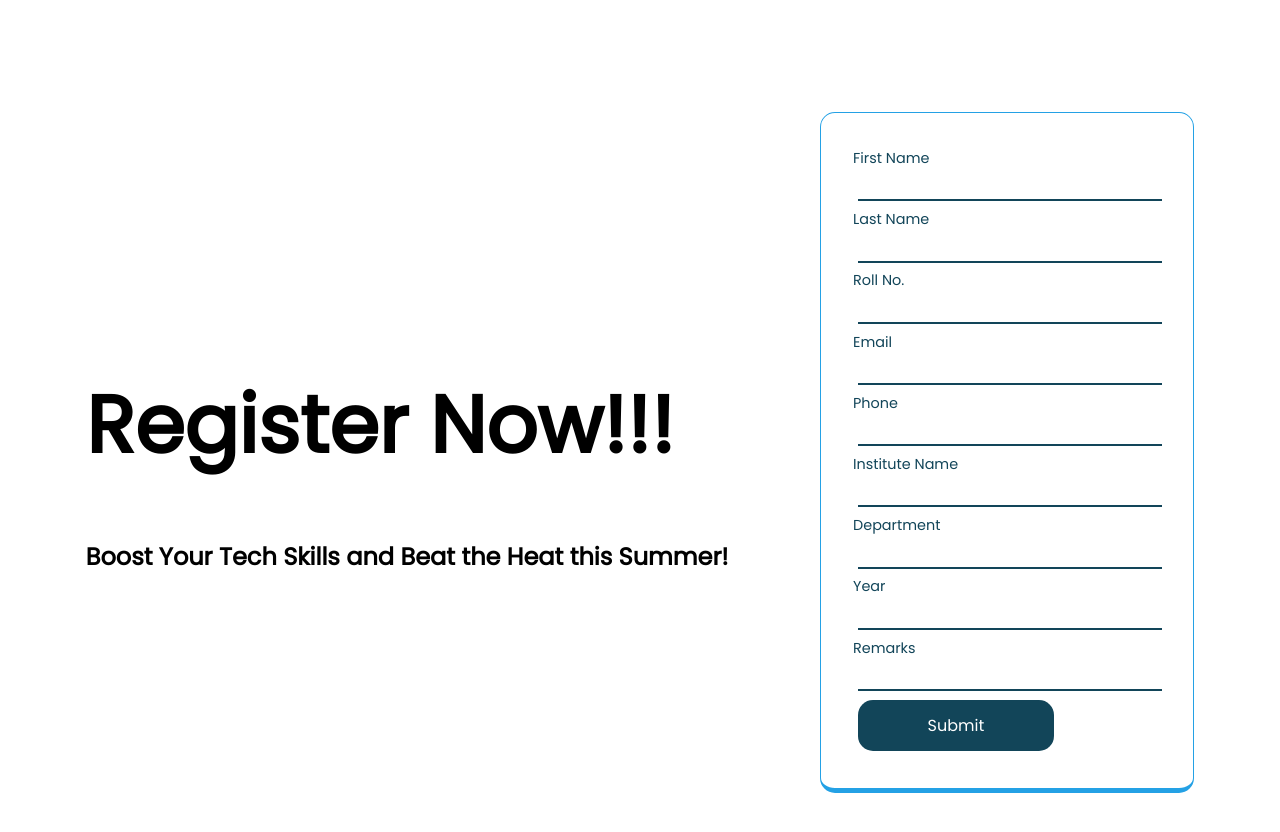
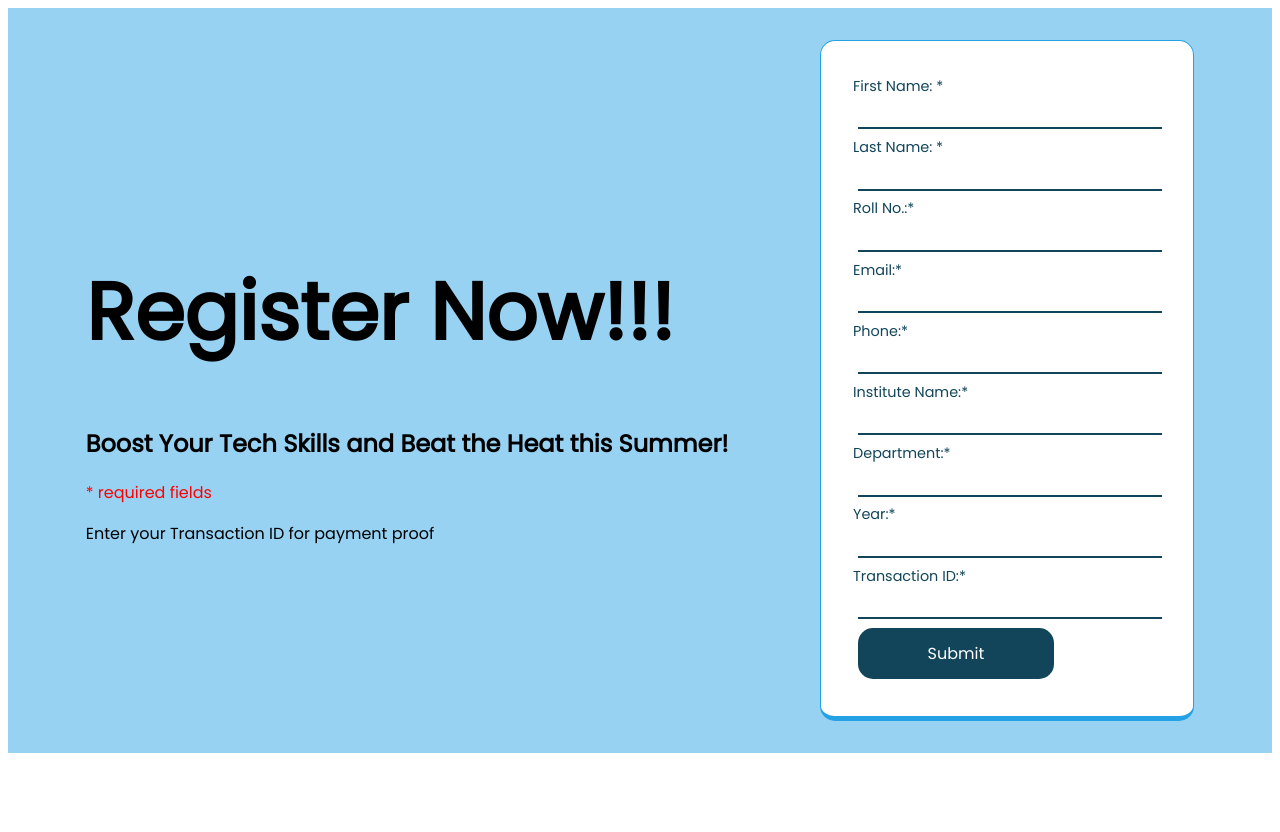
Before and after one commit to Rishit-Thaper/STC, a plain HTML site: page form.html in a window 1280 px wide. After the commit the page ends 800 px from the top, so only its background shows below. Drawn offline with Linux system fonts and the light colour scheme; a web font is replaced by a local one.

Commit message:
updateD FORM

```diff
--- a/CSS/form.css
+++ b/CSS/form.css
@@ -1,10 +1,12 @@
 @import url('https://fonts.googleapis.com/css2?family=Anton&family=DynaPuff&family=Josefin+Sans&family=Nunito&family=Nunito+Sans&family=Poppins&family=Prompt&family=Roboto&family=Roboto+Mono&family=Rubik+Dirt&display=swap');
-
+.main-registerBody{
+    background-color: #24a1e579;
+}
 .register{
     display: flex;
     justify-content: space-around;
     align-items: center;
-    margin: 5rem 0 0 0;
+    padding: 5rem 0 0 0;
     font-family: Poppins;
     padding: 2rem;
 }
--- a/JS/main.js
+++ b/JS/main.js
@@ -84,8 +84,9 @@ function submitForm(event) {
     if (xhr.readyState === 4 && xhr.status === 200) {
       // Handle the successful response, if needed
       console.log(xhr.responseText);
-      alert("response shared");
     }
+    alert("response shared");
+    form.reset();
   };
 
   xhr.send(formData);
--- a/form.html
+++ b/form.html
@@ -8,33 +8,37 @@
     <link rel="stylesheet" href="CSS/form.css">
 </head>
 <body>
+    <div class="main-registerBody">
         <div class="register">
             <div class="registerHeads">
                 <h1>Register Now!!!</h1>
                 <h2>Boost Your Tech Skills and Beat the Heat this Summer!</h2>
+                <p style="color: red">* required fields</p>
+                <p>Enter your Transaction ID for payment proof</p>
             </div>
             <div class="formBody">
                 <form action="https://script.google.com/macros/s/AKfycbx6kBRcb1DfCqzzqg2pMuVU9LKPoqAVAyN2m7EF5VjltL8fklR9lzot5BuPMKfWkcWe/exec" onsubmit="submitForm(event)" method="post" enctype="multipart/form-data">
-                <label for="fname">First Name</label><br>
+                    <label for="fname">First Name: *</label><br>
                     <input class="inputField" type="text" required name="fname"><br>
-                <label for="lname">Last Name</label><br>
+                    <label for="lname">Last Name: *</label><br>
                     <input class="inputField" type="text" required name="lname"><br>
-                <label for="roll">Roll No.</label><br>
+                    <label for="roll">Roll No.:*</label><br>
                     <input class="inputField" type="number" required name="roll"><br>
-                <label for="email">Email</label><br>
+                    <label for="email">Email:*</label><br>
                     <input class="inputField" type="email" required name="email"><br>
-                <label for="phone">Phone</label><br>
+                    <label for="phone">Phone:*</label><br>
                     <input class="inputField" type="tel" required name="phone"><br>
-                <label for="institute">Institute Name</label><br>
+                    <label for="institute">Institute Name:*</label><br>
                     <input class="inputField" type="text" required name="institute"><br>
-                <label for="department">Department</label><br>
+                    <label for="department">Department:*</label><br>
                     <input class="inputField" type="text" required name="department"><br>
-                <label for="year">Year</label><br>
+                    <label for="year">Year:*</label><br>
                     <input class="inputField" type="number" required name="year"><br>
-                <label for="remarks">Remarks</label><br>
+                    <label for="remarks">Transaction ID:*</label><br>
                     <input class="inputField" type="text" required name="remarks"><br>
                     <input class="inputField" type="submit" value="Submit">
                 </form>
+            </div>
         </div>
     </div>
 
```
Lines whose indentation alone changed are shown as unchanged.
